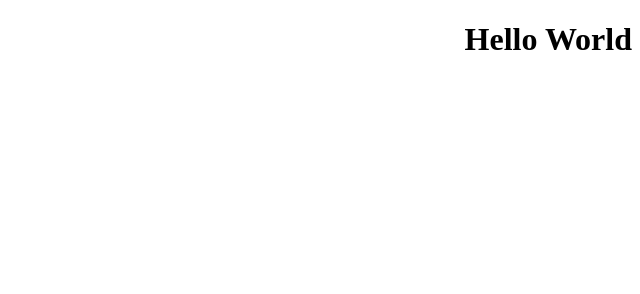
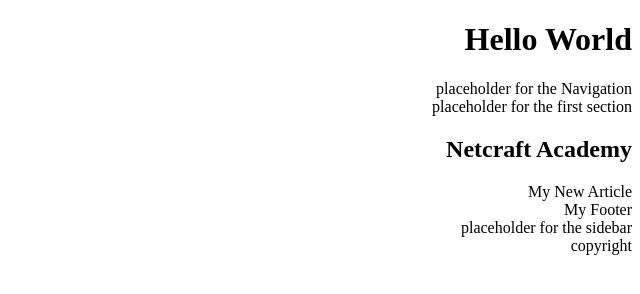
Before and after one commit to michalkisin/new-repository, a plain HTML site: page index.html in a window 1280 px wide. Shown: the whole page, without its empty margins (640-1280 px from the left). Drawn offline with Linux system fonts and the light colour scheme.

Commit message:
semantic structure & layout

```diff
--- a/index.html
+++ b/index.html
@@ -4,7 +4,21 @@
     <head>
         <title>New repository</title>
         <body>
-            <h1>Hello World</h1>
+           <header>
+               <h1>Hello World</h1>
+           </header>
+            <nav>placeholder for the Navigation</nav>
+            <section>placeholder for the first section</section>
+            <header>
+                <h2>Netcraft Academy</h2>
+            </header>
+                <article>
+                    My New Article
+                </article>
+                <footer>My Footer</footer>
+                <aside>placeholder for the sidebar</aside>
+                <footer>copyright</footer>
+
         </body>
     </head>
 </html>
```
